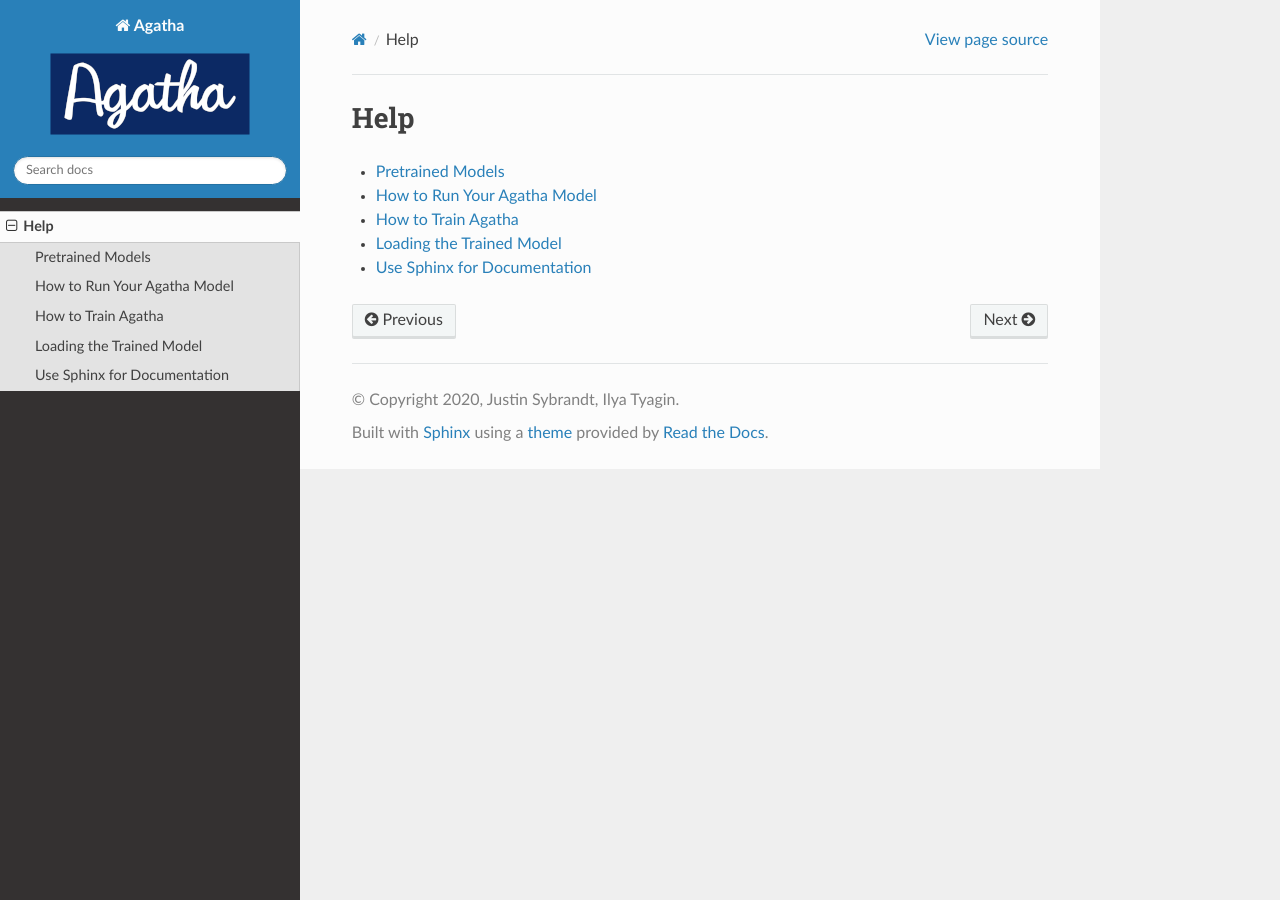
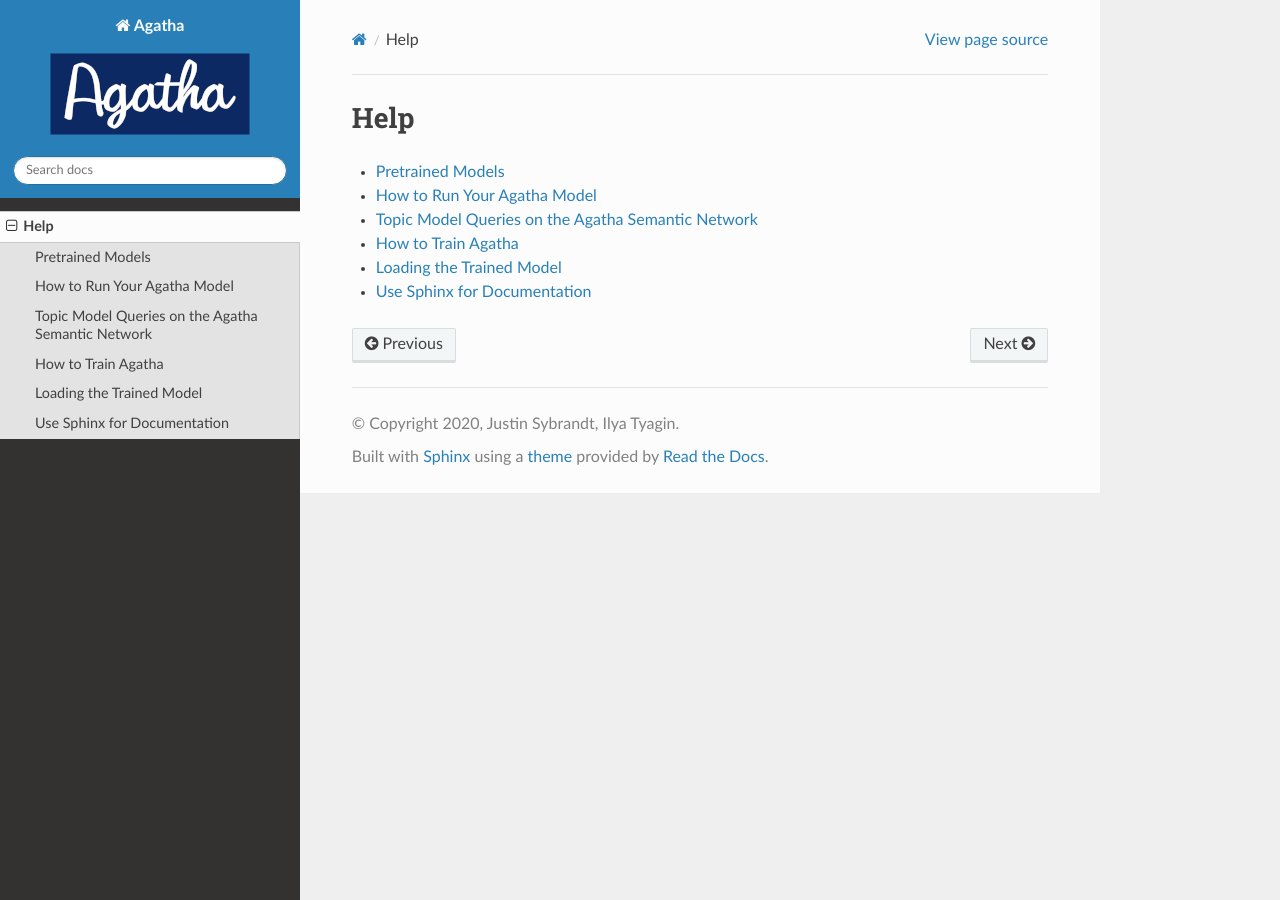
Before and after one commit to JSybrandt/agatha, a Sphinx documentation site: the page built from docs/help_toc.rst, in a window 1280 px wide. Built offline with Sphinx 7.4.7 and the Read the Docs theme 2.0.0, drawn with Linux system fonts in a browser that asks for light colours; pages that are not in the unit, such as notebooks, are missing from menus; some of the changed lines change nothing that is shown.

Commit message:
Update docs

````diff
--- a/docs/help/pretrained_models.md
+++ b/docs/help/pretrained_models.md
@@ -1,7 +1,8 @@
 Pretrained Models
 =================
 
-## 2015
+AGATHA 2015
+-----------
 
 [DOWNLOAD AGATHA 2015][agatha_2015]
 
@@ -22,32 +23,8 @@
   predicate_graph.sqlite3
 ```
 
-### Data Construction Parameters
+### Model Training Parameters
 
-
-
-
-## 2020
-
-[DOWNLOAD AGATHA 2020][agatha_2020]
-
-The 2020 version of the Agatha model was trained on 2020-05-04. This model uses
-all available Medline abstracts as well as all available predicates in the most
-up-to-date release of SemMedDB[semmeddb]. *This model does NOT contain any
-COVID-19 related terms or customizations.*
-
-### Contents
-
-```
-model_release/
-  model.pt
-  predicate_embeddings/
-    embeddings_*.v5.h5
-  predicate_entities.sqlite3
-  predicate_graph.sqlite3
-```
-
-### Model Training Parameters
 ```python3
 {
   'logger':                         True,
@@ -110,6 +87,31 @@
   'disable_cache':                  False
 }
 ```
+
+
+
+
+AGATHA 2020
+-----------
+
+[DOWNLOAD AGATHA 2020][agatha_2020]
+
+The 2020 version of the Agatha model was trained on 2020-05-04. This model uses
+all available Medline abstracts as well as all available predicates in the most
+up-to-date release of SemMedDB[semmeddb]. *This model does NOT contain any
+COVID-19 related terms or customizations.*
+
+### Contents
+
+```
+model_release/
+  model.pt
+  predicate_embeddings/
+    embeddings_*.v5.h5
+  predicate_entities.sqlite3
+  predicate_graph.sqlite3
+```
+
 
 ### Data Construction Parameters
 
--- /dev/null
+++ b/docs/help/topic_query.md
@@ -0,0 +1,140 @@
+Topic Model Queries on the Agatha Semantic Network
+==================================================
+
+Our prior work, [Moliere][moliere], performed hypothesis generation through a
+graph-analytic and topic-modeling approach. Occasionally, we would like to run
+this same approach using the Agatha topic network. This document describes the
+way to use the `agatha.topic_query` module to perform topic-model queries, and
+how to interpret your results.
+
+## TL;DR
+
+This is the recommended way to run the query process. First, create a file
+called `query.conf` and fill it with the following information:
+
+```proto
+graph_db: "<path to graph.sqlite3>"
+bow_db: "<path to sentences.sqlite3>"
+topic_model {
+  num_topics: 100
+}
+```
+
+Look into `agatha/topic_query/topic_query_config.proto` to get more details on
+the `TopicQueryConfig` specification.
+
+Now you can run queries using the following syntax:
+
+```bash
+python3 -m agatha.topic_query query.conf \
+  --source <source term> \
+  --target <target term> \
+  --result_path <desired place to put result>
+```
+
+Here is a real-life example of a query:
+
+```bash
+python3 -m agatha.topic_query configs/query_2020.conf \
+  --source l:noun:tobacco \
+  --target l:noun:cancer \
+  --result_path ./tobacco_cancer.pb
+```
+
+## Viewing Results
+
+Once you're done your query, you will have a binary file containing all topic
+model information. This is stored as a compressed proto format, which should
+enable easy programmatic access to all the components of the query result. You
+can view more details on the proto specification at
+`agatha/query/topic_query_result.proto`.
+
+Here's a short python script that would load a proto result file for use:
+
+```python3
+from agatha.topic_query import topic_query_result_pb2
+result = topic_query_result_pb2.TopicQueryResult()
+with open("<result path>", 'rb') as proto_file:
+  result.ParseFromString(proto_file.read())
+```
+
+You now have access to: `result.path`, `result.documents`, and `result.topics`.
+
+If you want to cut to the chase, you can simply print out all proto result
+details using the following script:
+
+## Running Queries with Node Names
+
+In order to run queries, you will need to know the particular node names of the
+elements you would like to explore. Nodes of the Agatha network can be explored
+by looking at the set of `node` entities in the graph database. You can explore
+these in `sqlite3` with the following syntax:
+
+```bash
+sqlite3 .../graph.sqlite3 \
+  'select node from graph where node like "%<query term>%" limit 10'
+```
+
+Here's an actual example:
+
+```bash
+sqlite3 graph.sqlite3 'select node from graph where node like "%dimentia%" limit 10'
+  > e:amyotrophic_lateral_sclerosis/parkinsonism_dimentia_complex
+  > e:dimentia_complex
+  > e:hiv-associated_dimentia
+  > e:mild_dimentia
+  > e:three-dimentianl_(_3d_)
+  > l:adj:three-dimentianl
+  > l:noun:dimentia
+```
+
+Note that node names follow particular patterns. All valid node names start with
+a leading "type" character. These are specified in
+`agatha/util/entity_types.py`. Here are the existing entity types at the time of
+writing:
+
+```python3
+ENTITY_TYPE="e"
+EMMA_TYPE="l"
+MESH_TERM_TYPE="m"
+UMLS_TERM_TYPE="m"
+NGRAM_TYPE="n"
+PREDICATE_TYPE="p"
+SENTENCE_TYPE="s"
+```
+
+## Configuration
+
+Just like the Agatha network construction process, the query process also needs
+many parameters that are specified either through command-line arguments, or
+through a configuration script. We recommend creating a configuration for the
+typical query case, omitting only the query term parameters. This way you can
+have the simplest query interface when running these topic-model queries
+yourself.
+
+Look into `agatha/config/topic_query_config.proto` to get more details on the
+`TopicQueryConfig` specification. Here is a fuller example of a configuration
+that we actually use on Palmetto.
+
+```proto
+# TopicQueryConfig
+
+# source: Omitted
+# target: Omitted
+# result_path: Omitted
+
+graph_db: "/zfs/safrolab/users/jsybran/agatha/data/releases/2020/graph.sqlite3"
+bow_db: "/zfs/safrolab/users/jsybran/agatha/data/releases/2020/sentences.sqlite3"
+topic_model {
+  num_topics: 20
+  min_support_count: 2
+  truncate_size: 250
+}
+
+# Advanced
+
+max_sentences_per_path_elem: 2000
+max_degree: 1000
+```
+
+[moliere]:https://github.com/JSybrandt/MOLIERE
````
